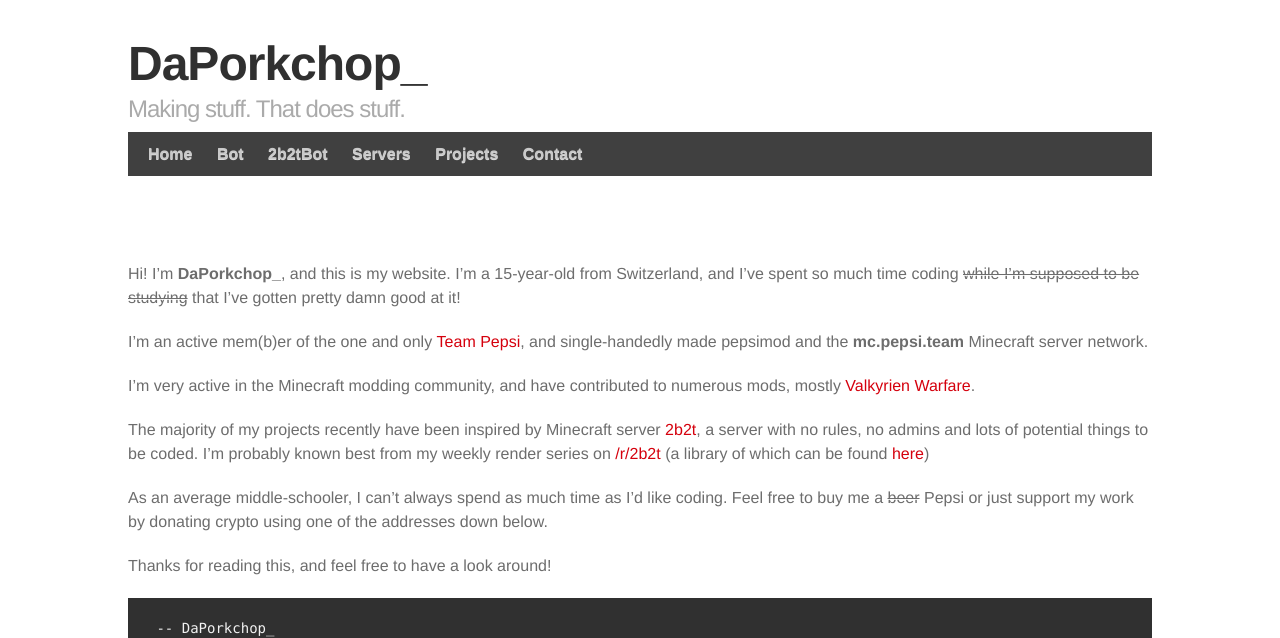
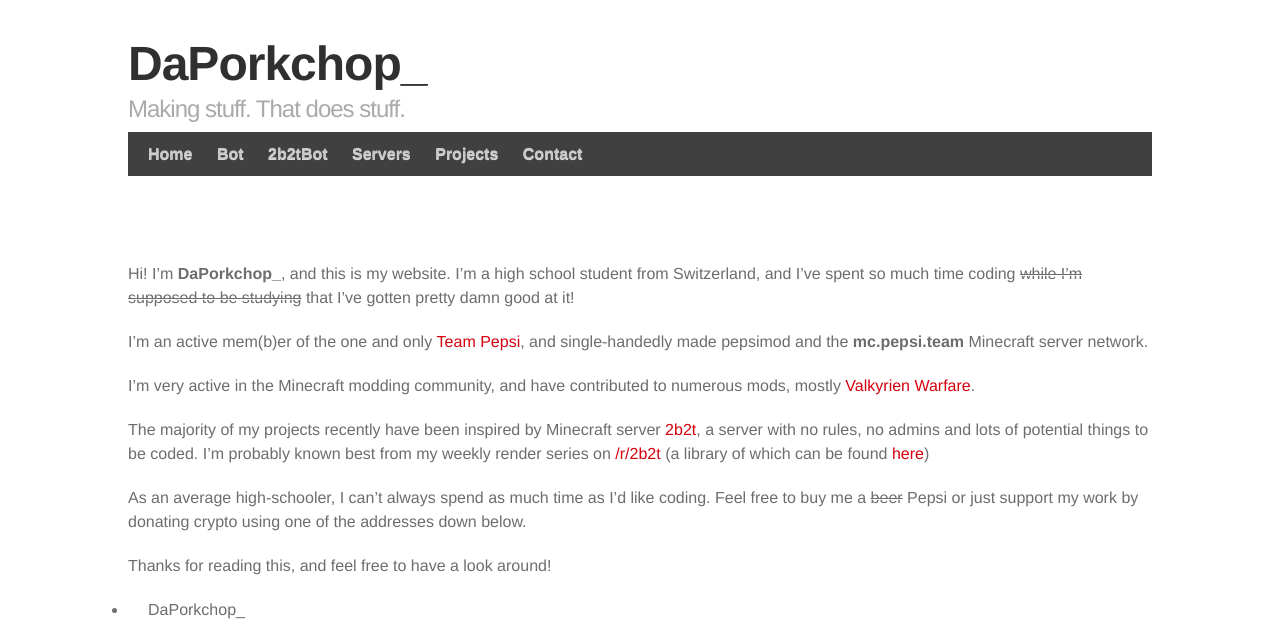
Before and after one commit to DaMatrix/damatrix.github.io, a Jekyll site: the page built from index.md, in a window 1280 px wide, cut to the strip 0-638 px from the top of the page. Built offline with Jekyll 4.4.1, drawn with Linux system fonts in a browser that asks for light colours; some web fonts are replaced; comment, search, counter and statistics services are not loaded.

Commit message:
Update index.md

```diff
--- a/index.md
+++ b/index.md
@@ -2,7 +2,7 @@
 layout: default
 ---
 
-Hi! I'm **DaPorkchop_**, and this is my website. I'm a 15-year-old from Switzerland, and I've spent so much time coding ~~while I'm supposed to be studying~~ that I've gotten pretty damn good at it!
+Hi! I'm **DaPorkchop_**, and this is my website. I'm a high school student from Switzerland, and I've spent so much time coding ~~while I'm supposed to be studying~~ that I've gotten pretty damn good at it!
 
 I'm an active mem(b)er of the one and only [Team Pepsi](http://pepsi.team), and single-handedly made pepsimod and the __mc.pepsi.team__ Minecraft server network.
 
@@ -10,8 +10,8 @@ I'm very active in the Minecraft modding community, and have contributed to nume
 
 The majority of my projects recently have been inspired by Minecraft server [2b2t](http://2b2t.org), a server with no rules, no admins and lots of potential things to be coded.  I'm probably known best from my weekly render series on [/r/2b2t](https://www.reddit.com/r/2b2t/) (a library of which can be found [here](http://cloud.daporkchop.net/misc/tobetote/weekly/))
 
-As an average middle-schooler, I can't always spend as much time as I'd like coding. Feel free to buy me a ~~beer~~ Pepsi or just support my work by donating crypto using one of the addresses down below.
+As an average high-schooler, I can't always spend as much time as I'd like coding. Feel free to buy me a ~~beer~~ Pepsi or just support my work by donating crypto using one of the addresses down below.
 
 Thanks for reading this, and feel free to have a look around!
 
-     -- DaPorkchop_
+  - DaPorkchop_
```
